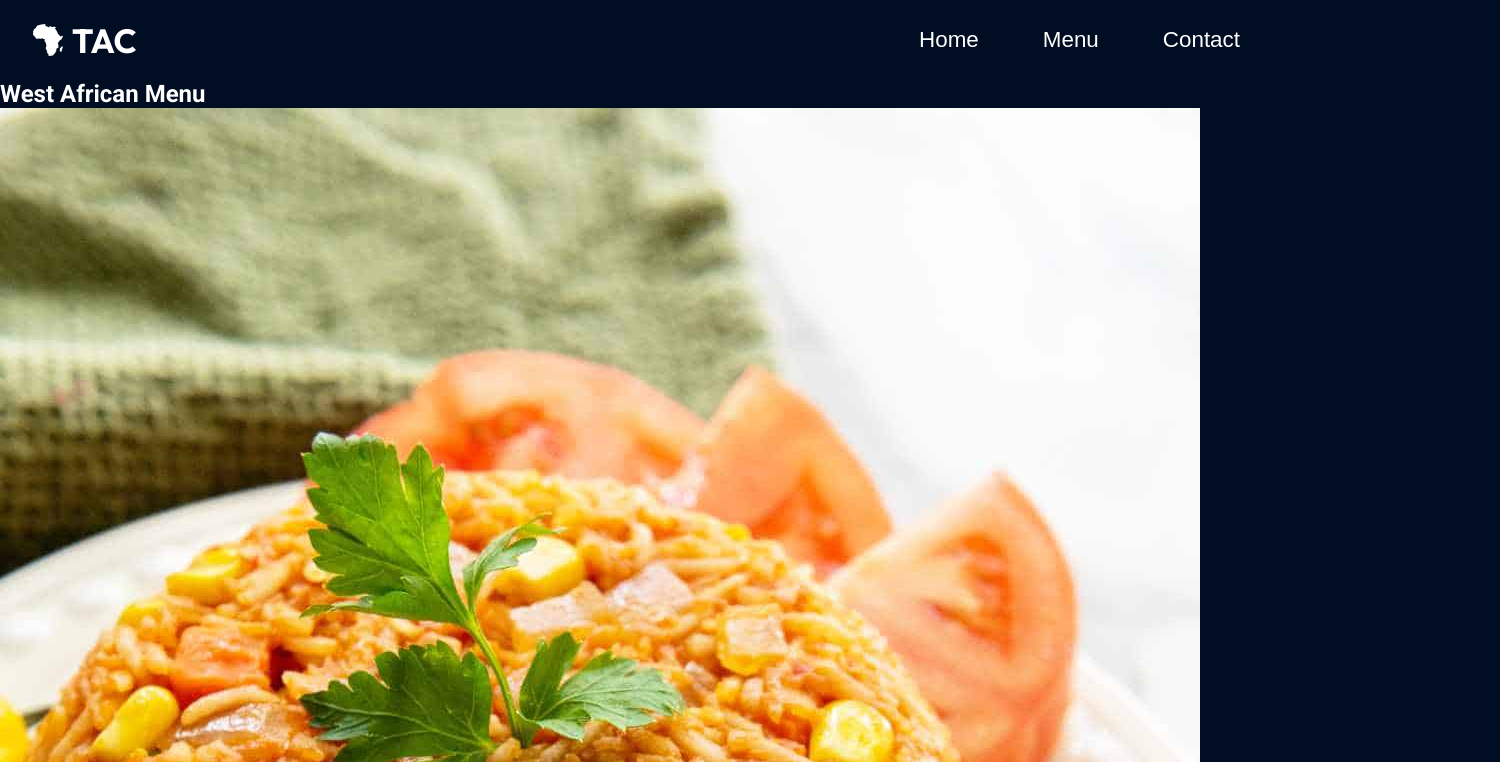
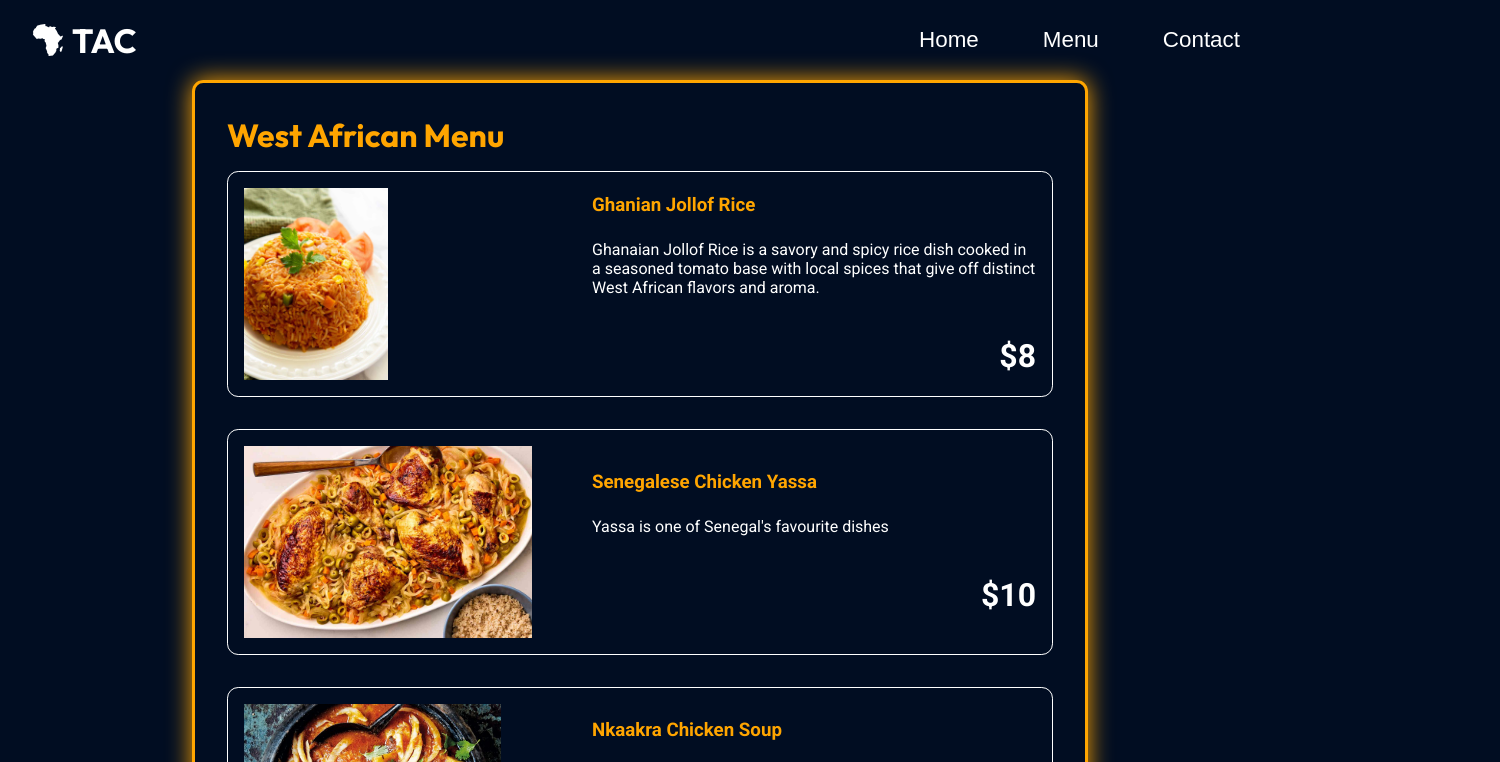
Before and after one commit to traejiik/restaurant-page, a website built with webpack: page src/template.html in a window 1280 px wide. Both pictures are taken after a click on the button "Menu". Shown: the top 762 px of the page, 1500 px wide, since content can reach past the window. Built offline with nearby package versions, Linux system fonts and the light colour scheme.

Commit message:
Styled the menu page and its subelements

```diff
--- a/src/styles.css
+++ b/src/styles.css
@@ -23,6 +23,7 @@ body {
     flex-direction: column;
     justify-content: center;
     width: 100%;
+    gap: 2rem;
 }
 
 /* header */
@@ -133,6 +134,69 @@ nav {
     border-radius: 2rem;
 }
 
+/* menu page */
+section {
+    width: 70%;
+    align-self: center;
+    border: 3px solid orange;
+    border-radius: 0.7rem;
+    padding: 2rem;
+    box-shadow: 0px 0px 24px orange;
+    margin-bottom: 2rem;
+}
+
+section > h2 {
+    font-family: "Outfit", Arial, sans-serif;
+    color: orange;
+    font-size: 2rem;
+    padding-bottom: 1rem;
+}
+
+ul {
+    display: flex;
+    flex-direction: column;
+    gap: 2rem;
+}
+
+li {
+    display: grid;
+    list-style: none;
+    grid-template-columns: 300px 3fr;
+    border: 1px solid white;
+    padding: 1rem;
+    border-radius: 0.7rem;
+    gap: 3rem;
+}
+
+li > img {
+    height: 12rem;
+}
+
+li > div {
+    align-self: center;
+    display: flex;
+    flex-direction: column;
+    gap: 0.5rem;
+}
+
+li h3 {
+    color: orange;
+    padding-bottom: 1rem;
+}
+
+li div > p:last-child {
+    align-self: end;
+    font-size: 2rem;
+    font-weight: 700;
+    padding-top: 2rem;
+}
+
+li:hover {
+    background-color: white;
+    color: black;
+    transition: 0.7s ease;
+}
+
 /* contact page */
 .formCtn {
     margin-top: 5rem;
```
